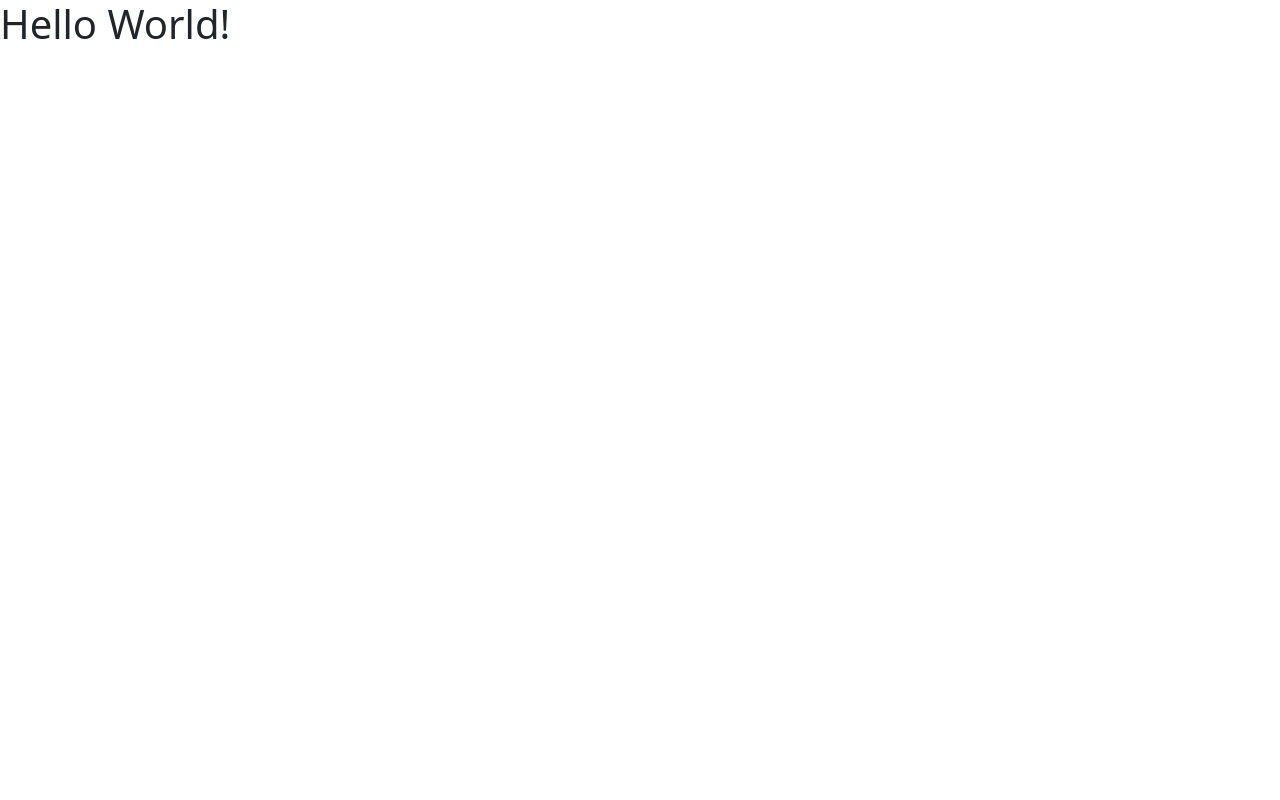
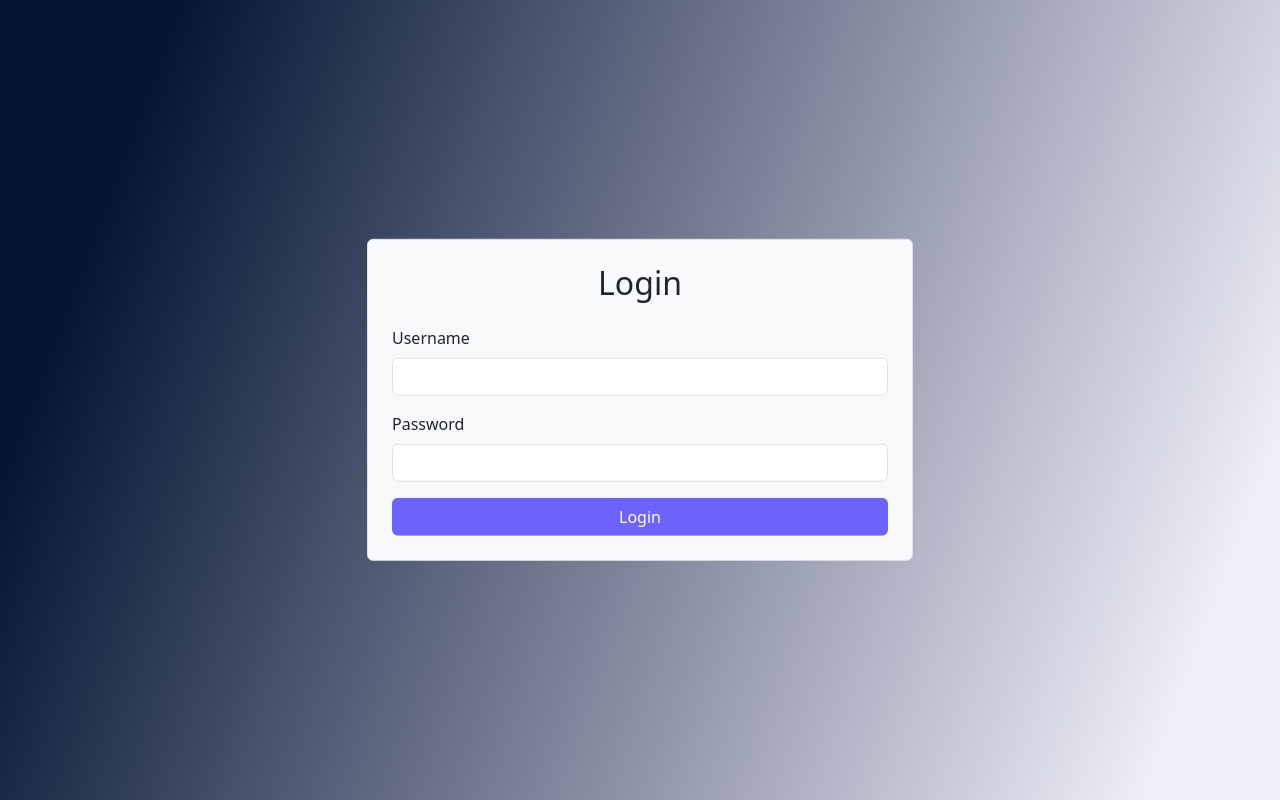
Before and after one commit to VictorNnamani651/ToDo, a plain HTML site: page index.html in a window 1280 px wide. Drawn offline with nearby package versions, Linux system fonts and the light colour scheme.

Commit message:
Built the login UI

```diff
--- a/index.html
+++ b/index.html
@@ -17,8 +17,39 @@
     <title>ToDo App</title>
   </head>
   <body>
-    <h1>Hello World!</h1>
+    <div class="container" id="login">
+      <div class="row justify-content-center">
+        <div class="col-md-6">
+          <form class="p-4 border rounded bg-light">
+            <h2 class="text-center mb-4">Login</h2>
 
+            <div class="mb-3">
+              <label for="username" class="form-label">Username</label>
+              <input
+                type="text"
+                class="form-control"
+                id="username"
+                name="username"
+                required
+              />
+            </div>
+
+            <div class="mb-3">
+              <label for="password" class="form-label">Password</label>
+              <input
+                type="password"
+                class="form-control"
+                id="password"
+                name="password"
+                required
+              />
+            </div>
+
+            <button type="submit" class="btn w-100">Login</button>
+          </form>
+        </div>
+      </div>
+    </div>
     <!-- bootstrap js -->
     <script
       src="https://cdn.jsdelivr.net/npm/bootstrap@5.3.6/dist/js/bootstrap.bundle.min.js"
--- a/style.css
+++ b/style.css
@@ -7,5 +7,36 @@
 html,
 body {
   height: 100%;
-  width: 100%;
 }
+
+/* Style for the form login page (start)*/
+/* ----------------------------------------------------------------------------------------------------------------------------------------- */
+body {
+  background-image: linear-gradient(
+    110.6deg,
+    rgba(4, 20, 51, 1) 11.3%,
+    rgba(239, 238, 249, 1) 91.7%
+  );
+  background-repeat: no-repeat;
+  position: relative; /* this position is set so i could center the div#login below using position absolute */
+}
+
+div#login {
+  position: absolute;
+  top: 50%;
+  left: 50%;
+  transform: translate(-50%, -50%);
+  /* centers the div element in other words centering the form in the page */
+}
+
+button[type="submit"] {
+  background-color: #6c63ff;
+  color: white;
+}
+
+button[type="submit"]:hover {
+  background-color: #5a54e0;
+  color: white; /* for some reason the btn text changes to black on hover, so i repeated the color style to keep it white on hover */
+}
+/* Style for the form login page (end)*/
+/* ----------------------------------------------------------------------------------------------------------------------------------------- */
```
Also changed, not shown: tasks.html (added, +29 -0 lines).
